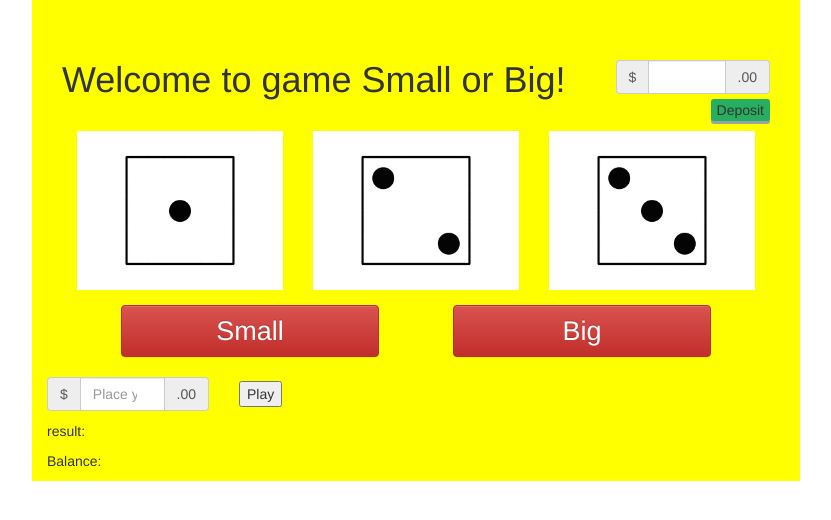
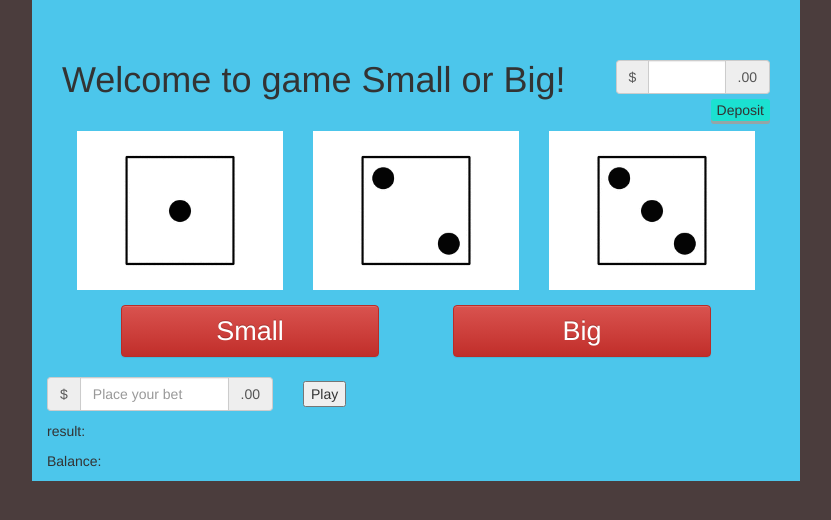
Before and after one commit to ZiluoH/portfolio, a plain HTML site: page Game/index.html in a window 1280 px wide. Shown: the whole page, without its empty margins (224-1055 px from the left). Drawn offline with nearby package versions, Linux system fonts and the light colour scheme.

Commit message:
Add files via upload

```diff
--- a/Game/css/main.css
+++ b/Game/css/main.css
@@ -1,6 +1,10 @@
+body{
+	background-color: #4b3d3d;
+}
+
 .container{
 	width: 60%;
-	background-color: yellow;
+	background-color: hsl(194, 80%, 61%);
 }
 
 
@@ -22,7 +26,7 @@
 	margin: 5px 0 5px auto;
 	border: none;
 	border-radius: 3px;
-	background-color: #27ae60;
+	background-color: #1be1d1;
 	box-shadow: 0 3px #95a5a6;
 }
 
@@ -62,7 +66,16 @@
 
 .play_btn{
 	margin-top: 4px;
+	animation: spin 10s linear infinite;
+	animation-play-state: paused;
 }
+
+
+
+.play_btn:hover{
+	animation-play-state: running;
+}
+
 
 .result{
 	margin-top: 10px;
@@ -83,3 +96,36 @@
 		margin-left: 25%;
 	}
 }
+
+@keyframes spin {
+  100% {transform: rotate(1turn); }
+}
+
+/*test*/
+/*.wrap {width:200px; margin:auto;  z-index:1;}
+
+.msg {
+  color: whitesmoke;
+  text-align:center;
+  font-family: 'Bree Serif', Courier, monospaced;
+  font-size:3.5em;
+  width:200px;
+  position:absolute;
+  margin:55px 0 0 2px;
+  pointer-events: none;
+}
+
+.sticker {
+  width:200px;
+  height:200px;
+  position:absolute;
+  background: url(https://dl.dropbox.com/u/1143870/i/sticker.png) top center no-repeat;
+  animation: spin 10s linear infinite;
+  /*Set our animation play state to paused initially */
+/*  animation-play-state: paused;
+}
+*/
+/*.sticker:hover {
+   Toggle our animation play state to running when we are hovering over our sticker
+  animation-play-state: running;
+}*/
--- a/Game/index.html
+++ b/Game/index.html
@@ -51,9 +51,9 @@
   </label>
   </div>
 
-
+<!-- Bet section -->
    <div class="row bet_section">
-    <div class="col-lg-3 col-md-5 col-sm-6">
+    <div class="col-lg-4 col-md-5 col-sm-6">
      <div class="input-group">
       <span class="input-group-addon">$</span>
       <input type="number" min="0"  onkeypress="return event.charCode >= 48" class="form-control" id="bet_amount" placeholder="Place your bet">
@@ -61,7 +61,7 @@
      </div>
     </div>
     <div class="col-xs-3 play_btn">
-      <button type="button" onclick="play()">Play</button><br>
+      <button type="button" onclick="play()" class="">Play</button><br>
     </div>
   </div>
 
@@ -70,6 +70,12 @@
 
 
 <p class="balance">Balance: <span id="balance"></span></p>
+
+<!-- test -->
+<!-- <div class="wrap">
+  <div class="sticker"></div>
+  <div class="msg">new!</div>
+</div> -->
 
 </div>
 
```
